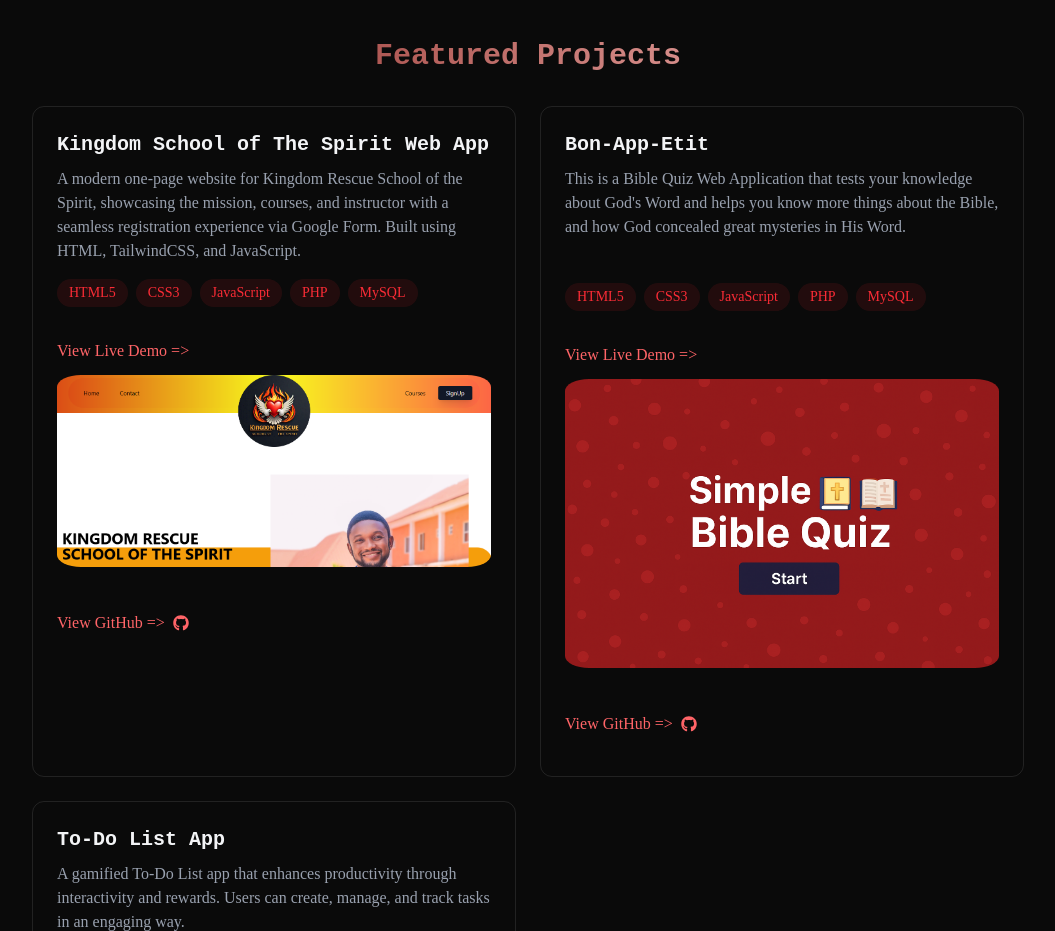
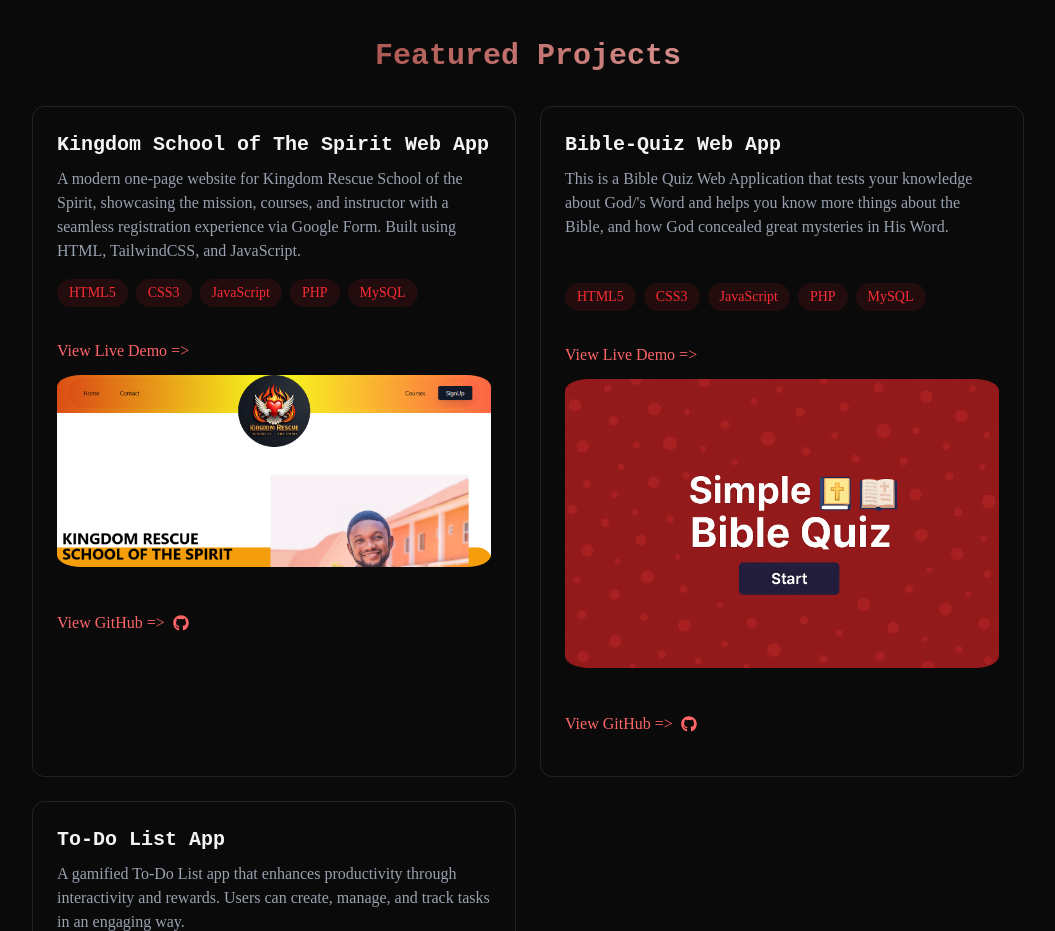
Before and after one commit to Davozay/daveozayz-portfolio, a React (Vite) app: page / in a window 1280 px wide. Shown: the part 2640-3571 px from the top of the page, without its empty margins (112-1167 px from the left). Built offline with nearby package versions, Linux system fonts and the light colour scheme.

Commit message:
made some corrections on the 'Featured Project section'

```diff
--- a/src/components/sections/Projects.jsx
+++ b/src/components/sections/Projects.jsx
@@ -1,5 +1,4 @@
 import spiritschool from "../../assets/screen1.png";
-import bonapp from "../../assets/screen2.png";
 import todo from "../../assets/todo.webp";
 import { RevealOnScroll } from "../RevealOnScroll";
 import { motion } from "framer-motion";
@@ -21,7 +20,7 @@
 };
 
 export const Projects = () => {
-  const appos ="\'"
+  const appos ="/'"
   return (
     <section
       id="projects"
@@ -101,7 +100,7 @@
 
             {/* Project 2 */}
             <div className="p-6 rounded-xl border border-white/10 hover:-translate-y-1 hover:border-red-500/30 hover:shadow-[0_2px_8px_rgba(128,20,40,0.1)] transition-all">
-              <h3 className="text-xl font-bold mb-2">Bon-App-Etit</h3>
+              <h3 className="text-xl font-bold mb-2">Bible-Quiz Web App</h3>
               <p className="text-gray-400 mb-4">
                 This is a Bible Quiz Web Application that tests your knowledge about God{appos}s Word and helps you know more things about the Bible, and how God concealed great mysteries in His Word.
               </p>
```
